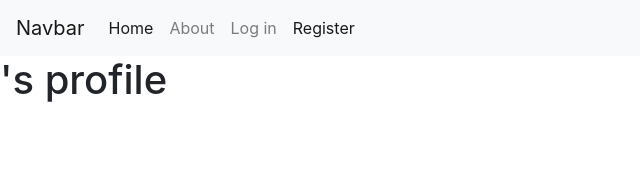
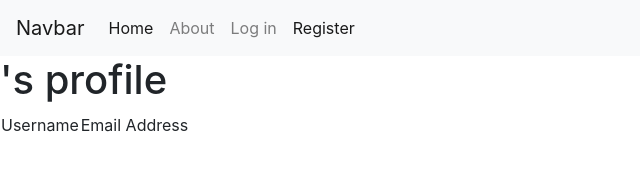
Before and after one commit to EllenStafford/Project3_SpiceCo, a website: page public/app/views/index.html at #!/profile in a window 1280 px wide. Shown: the whole page, without its empty margins (0-640 px from the left). Drawn offline with nearby package versions, Linux system fonts and the light colour scheme.

Commit message:
adding personalized user information

```diff
--- a/public/app/views/pages/users/profile.html
+++ b/public/app/views/pages/users/profile.html
@@ -1,3 +1,15 @@
 <div class "page-header">
     <h1>{{main.username}}'s profile</h1>
 </div>
+
+<table>
+    <tr>
+        <td>Username</td>
+        <td>Email Address</td>
+    </tr>
+    <tr>
+        <td>{{ main.username }}</td>
+        <td>{{ main.useremail }}</td>
+    </tr>
+</table>
+</div>
```
